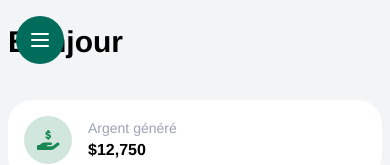
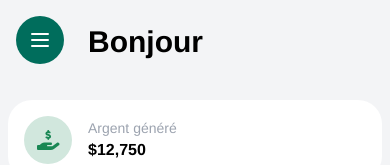
Before and after one commit to lecercledesdiamantaires/portail-lcdd, a Nuxt app in the folder front/: page / in a window 390 px wide. Shown: the top 165 px of the page. Built offline with nearby package versions, Linux system fonts and the light colour scheme; no server answers.

Commit message:
FIX responsive helloText

```diff
--- a/front/pages/index.vue
+++ b/front/pages/index.vue
@@ -24,7 +24,7 @@
       <Sidebar/>
 
       <div class="flex flex-col gap-4 sm:p-6 w-full xs:px-2 xs:py-6">
-         <HelloText />
+         <HelloText class="xs:pl-20 lg:pl-0"/>
 
          <CardInfosContainer />
          <div class="flex gap-4">
```
